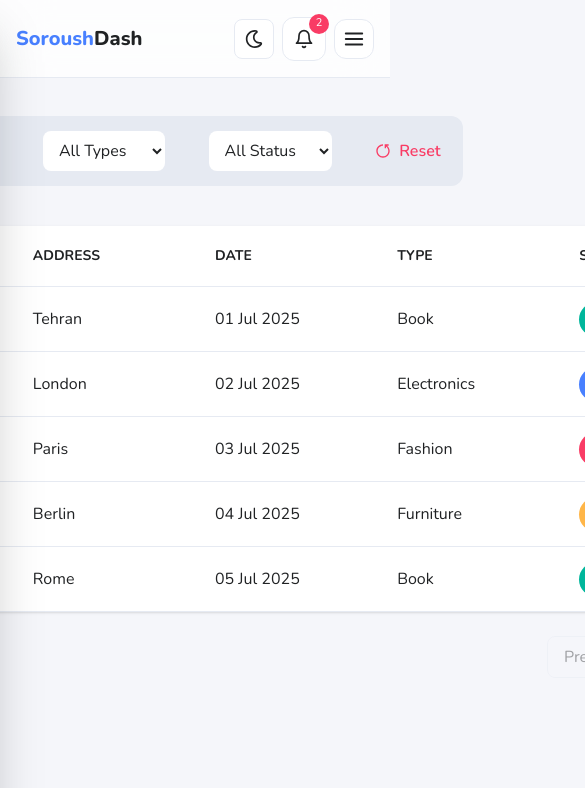
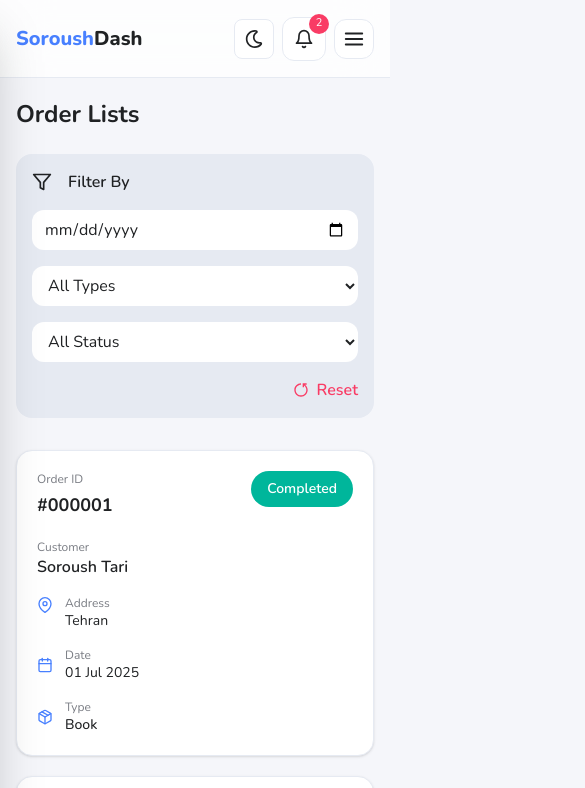
Before and after one commit to SoroushTarizade/modern-admin-dashboard, a Next.js app: page /order in a window 390 px wide. Shown: the top 788 px of the page, 585 px wide, since content can reach past the window. Built offline with nearby package versions, Linux system fonts and the light colour scheme.

Commit message:
responsive a orderlist page

```diff
--- a/app/order/page.tsx
+++ b/app/order/page.tsx
@@ -56,21 +56,35 @@ export default function OrdersPage() {
     }
 
     return (
-        <div className="bg-background text-foreground flex justify-center">
-
-            <div className="w-[1440px] flex">
+        <div className="min-h-screen bg-background text-foreground">
 
             <Sidebar />
 
-                <div className="flex-1">
-
             <Header />
 
-                    <div className="ml-10 mt-15">
-                        <h1 className="text-3xl font-bold">
+            <main
+                className="
+            pt-[98px]
+
+            px-4
+            sm:px-6
+            lg:px-8
+
+            md:ml-[220px]
+            lg:ml-[240px]
+        "
+            >
+
+                <h1
+                    className="
+                text-2xl
+                sm:text-3xl
+
+                font-bold
+            "
+                >
                     Order Lists
                 </h1>
-                    </div>
 
                 <FilterBar
                     date={date}
@@ -92,9 +106,7 @@ export default function OrdersPage() {
                     onPageChange={setCurrentPage}
                 />
 
-                </div>
-
-            </div>
+            </main>
 
         </div>
     );
--- a/components/order/DateFilter.tsx
+++ b/components/order/DateFilter.tsx
@@ -12,7 +12,7 @@ export default function DateFilter({
             type="date"
             value={value}
             onChange={(e) => onChange(e.target.value)}
-            className="bg-card rounded-lg px-3 py-2 outline-none"
+            className="bg-card rounded-xl px-3 py-2 w-full sm:w-auto outline-none"
         />
     );
 }
--- a/components/order/FilterBar.tsx
+++ b/components/order/FilterBar.tsx
@@ -28,11 +28,11 @@ export default function FilterBar({
     onReset,
 }: Props) {
     return (
-        <div className="w-[818px] h-[70px] bg-border rounded-xl flex items-center justify-around ml-10 mt-5">
+        <div className="mt-6 w-full   p-4 bg-border rounded-2xl flex flex-wrap items-center gap-4 ">
 
             <FiFilter size={20} />
 
-            <span className="font-semibold">
+            <span className="font-semibold whitespace-nowrap">
                 Filter By
             </span>
 
@@ -53,7 +53,7 @@ export default function FilterBar({
 
             <button
                 onClick={onReset}
-                className="flex items-center gap-2 text-destructive font-semibold cursor-pointer"
+                className=" ml-auto flex items-center gap-2 text-destructive font-semibold cursor-pointer"
             >
                 <RiResetLeftLine />
                 Reset
--- /dev/null
+++ b/components/order/OrderCard.tsx
@@ -0,0 +1,136 @@
+"use client";
+
+import { FiCalendar, FiMapPin, FiPackage } from "react-icons/fi";
+import { Order } from "@/types/order";
+import StatusBadge from "./StatusBadge";
+
+interface Props {
+    order: Order;
+}
+
+export default function OrderCard({ order }: Props) {
+    return (
+        <div
+            className="
+                rounded-2xl
+                border
+                border-border
+                bg-card
+                p-5
+                shadow-sm
+                transition-all
+                hover:shadow-lg
+                hover:border-primary/30
+            "
+        >
+            {/* Top */}
+
+            <div className="flex items-start justify-between gap-3">
+
+                <div>
+
+                    <p className="text-xs text-muted-foreground">
+                        Order ID
+                    </p>
+
+                    <h3 className="text-lg font-bold mt-1">
+                        #{order.id}
+                    </h3>
+
+                </div>
+
+                <StatusBadge status={order.status} />
+
+            </div>
+
+            <div className="mt-5 space-y-4">
+
+                {/* Customer */}
+
+                <div>
+
+                    <p className="text-xs text-muted-foreground">
+                        Customer
+                    </p>
+
+                    <p className="font-semibold">
+                        {order.name}
+                    </p>
+
+                </div>
+
+                {/* Address */}
+
+                <div className="flex items-start gap-3">
+
+                    <FiMapPin
+                        className="
+                            mt-0.5
+                            shrink-0
+                            text-primary
+                        "
+                    />
+
+                    <div>
+
+                        <p className="text-xs text-muted-foreground">
+                            Address
+                        </p>
+
+                        <p className="text-sm">
+                            {order.address}
+                        </p>
+
+                    </div>
+
+                </div>
+
+                {/* Date */}
+
+                <div className="flex items-center gap-3">
+
+                    <FiCalendar
+                        className="text-primary"
+                    />
+
+                    <div>
+
+                        <p className="text-xs text-muted-foreground">
+                            Date
+                        </p>
+
+                        <p className="text-sm">
+                            {order.date}
+                        </p>
+
+                    </div>
+
+                </div>
+
+                {/* Type */}
+
+                <div className="flex items-center gap-3">
+
+                    <FiPackage
+                        className="text-primary"
+                    />
+
+                    <div>
+
+                        <p className="text-xs text-muted-foreground">
+                            Type
+                        </p>
+
+                        <p className="text-sm font-medium">
+                            {order.type}
+                        </p>
+
+                    </div>
+
+                </div>
+
+            </div>
+
+        </div>
+    );
+}
--- a/components/order/OrderRow.tsx
+++ b/components/order/OrderRow.tsx
@@ -1,3 +1,5 @@
+"use client";
+
 import { Order } from "@/types/order";
 import StatusBadge from "./StatusBadge";
 
@@ -7,26 +9,85 @@ interface Props {
 
 export default function OrderRow({ order }: Props) {
     return (
-        <div className="grid grid-cols-6 items-center px-6 py-5 border-b border-border hover:bg-background transition-colors duration-200">
-            <div className="font-semibold">
-                {order.id}
+        <div
+            className="
+                grid
+                grid-cols-6
+
+                items-center
+
+                px-6
+                py-5
+
+                border-b
+                border-border
+
+                transition-colors
+                duration-200
+
+                hover:bg-background
+            "
+        >
+            {/* ID */}
+
+            <div className="font-semibold text-primary">
+                #{order.id}
             </div>
 
-            <div>
+            {/* Name */}
+
+            <div
+                className="
+                    font-medium
+
+                    truncate
+                "
+            >
                 {order.name}
             </div>
 
-            <div>
+            {/* Address */}
+
+            <div
+                className="
+                    truncate
+
+                    text-muted-foreground
+                "
+            >
                 {order.address}
             </div>
 
-            <div>
+            {/* Date */}
+
+            <div className="text-sm">
                 {order.date}
             </div>
 
+            {/* Type */}
+
             <div>
-                {order.type}
+                <span
+                    className="
+                        inline-flex
+
+                        rounded-full
+
+                        bg-secondary
+
+                        px-3
+                        py-1
+
+                        text-xs
+
+                        font-medium
+                    "
+                >
+                    {order.type}
+                </span>
             </div>
+
+            {/* Status */}
 
             <div>
                 <StatusBadge status={order.status} />
--- a/components/order/OrderStatusFilter.tsx
+++ b/components/order/OrderStatusFilter.tsx
@@ -11,7 +11,7 @@ export default function OrderStatusFilter({
         <select
             value={value}
             onChange={(e) => onChange(e.target.value)}
-            className="bg-card rounded-lg px-3 py-2 outline-none cursor-pointer"
+            className="bg-card rounded-xl px-3 py-2 w-full sm:w-auto outline-none cursor-pointer"
         >
             <option value="All">
                 All Status
--- a/components/order/OrderTable.tsx
+++ b/components/order/OrderTable.tsx
@@ -1,6 +1,10 @@
+"use client";
+
 import { Order } from "@/types/order";
+
+import TableHeader from "./TableHeader";
 import OrderRow from "./OrderRow";
-import TableHeader from "./TableHeader";
+import OrderCard from "./OrderCard";
 
 interface OrderTableProps {
     orders: Order[];
@@ -9,25 +13,106 @@ interface OrderTableProps {
 export default function OrderTable({
     orders,
 }: OrderTableProps) {
+
+    if (orders.length === 0) {
+        return (
+
+            <div
+                className="
+                    mt-8
+
+                    rounded-2xl
+
+                    bg-card
+
+                    py-20
+
+                    text-center
+
+                    text-muted-foreground
+
+                    font-medium
+                "
+            >
+                No orders found.
+            </div>
+
+        );
+    }
+
     return (
-        <div className="w-[1141px] bg-card rounded-2xl mt-10 ml-10 overflow-hidden shadow-sm">
 
-            <TableHeader />
+        <>
 
-            {orders.length === 0 ? (
-                <div className="flex items-center justify-center py-20 text-muted-foreground font-medium">
-                    No orders found.
-                </div>
-            ) : (
+            {/* ------------------ */}
+            {/* Desktop Table */}
+            {/* ------------------ */}
+
+            <div
+                className="
+                    hidden
+                    lg:block
+
+                    mt-8
+
+                    w-full
+
+                    overflow-hidden
+
+                    rounded-2xl
+
+                    bg-card
+
+                    shadow-sm
+                "
+            >
+
+                <TableHeader />
+
                 <div>
+
                     {orders.map((order) => (
+
                         <OrderRow
                             key={order.id}
                             order={order}
                         />
+
                     ))}
+
                 </div>
-            )}
-        </div>
+
+            </div>
+
+            {/* ------------------ */}
+            {/* Mobile / Tablet */}
+            {/* ------------------ */}
+
+            <div
+                className="
+                    mt-8
+
+                    grid
+
+                    gap-5
+
+                    lg:hidden
+                "
+            >
+
+                {orders.map((order) => (
+
+                    <OrderCard
+                        key={order.id}
+                        order={order}
+                    />
+
+                ))}
+
+            </div>
+
+        </>
+
     );
+
 }
--- a/components/order/OrderTypeFilter.tsx
+++ b/components/order/OrderTypeFilter.tsx
@@ -11,7 +11,7 @@ export default function OrderTypeFilter({
         <select
             value={value}
             onChange={(e) => onChange(e.target.value)}
-            className="bg-card rounded-lg px-3 py-2 outline-none cursor-pointer"
+            className="bg-card rounded-xl px-3 py-2 w-full sm:w-auto outline-none "
         >
             <option value="All">
                 All Types
--- a/components/order/Pagination.tsx
+++ b/components/order/Pagination.tsx
@@ -12,7 +12,7 @@ export default function Pagination({
     onPageChange,
 }: PaginationProps) {
     return (
-        <div className="flex justify-end items-center gap-2 mt-6 ml-10 w-[1141px]">
+        <div className="flex flex-wrap justify-end items-center gap-2 mt-6 ">
 
             <button
                 disabled={currentPage === 1}
@@ -27,8 +27,8 @@ export default function Pagination({
                     key={index}
                     onClick={() => onPageChange(index + 1)}
                     className={`w-10 h-10 rounded-lg transition ${currentPage === index + 1
-                            ? "bg-primary text-white"
-                            : "bg-card"
+                        ? "bg-primary text-white"
+                        : "bg-card"
                         }`}
                 >
                     {index + 1}
--- a/components/order/TableHeader.tsx
+++ b/components/order/TableHeader.tsx
@@ -1,17 +1,44 @@
+"use client";
+
 export default function TableHeader() {
     const headers = [
         "ID",
-        "NAME",
-        "ADDRESS",
-        "DATE",
-        "TYPE",
-        "STATUS",
+        "Customer",
+        "Address",
+        "Date",
+        "Type",
+        "Status",
     ];
 
     return (
-        <div className="grid grid-cols-6 items-center px-6 py-5 border-b border-border font-bold text-sm uppercase">
+        <div
+            className="
+                grid
+                grid-cols-6
+
+                items-center
+
+                px-6
+                py-5
+
+                border-b
+                border-border
+
+                bg-secondary/40
+
+                text-xs
+                uppercase
+                tracking-wider
+
+                font-bold
+
+                text-muted-foreground
+            "
+        >
             {headers.map((header) => (
-                <div key={header}>{header}</div>
+                <div key={header}>
+                    {header}
+                </div>
             ))}
         </div>
     );
```
Also changed, not shown: components/header/Hamburger.tsx (added). Lines whose indentation alone changed are shown as unchanged.
